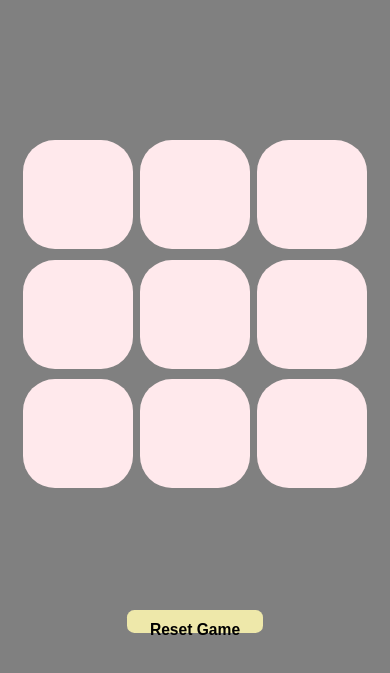
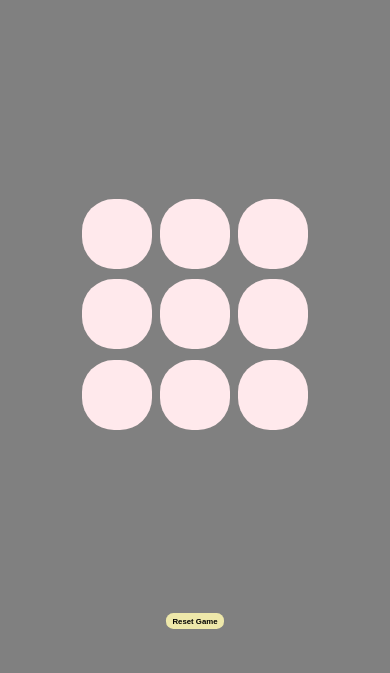
Before and after one commit to Atharva-160905/Tic-Tac-Toe, a plain HTML site: page index.html in a window 390 px wide. Shown: the part 61-734 px from the top of the page. Drawn offline with Linux system fonts and the light colour scheme.

Commit message:
Update style.css

```diff
--- a/style.css
+++ b/style.css
@@ -77,87 +77,3 @@ body{
     color:rgb(169, 21, 169);
 
 }
-
-
-/* Media Queries for Responsiveness */
-@media (max-width: 800px) {
-    /* Adjust game size for medium screens */
-    .game {
-        height: 70vmin;
-        width: 70vmin;
-    }
-
-    /* Adjust box size and font size for medium screens */
-    .box {
-        height: 22vmin;
-        width: 22vmin;
-        font-size: 10vmin;
-    }
-
-    /* Adjust button size and padding for medium screens */
-    #reset-btn, #new-btn {
-        font-size: 2.5vmin;
-        padding: 1.5vmin 3vmin;
-    }
-
-    #msg {
-        font-size: 6vmin;
-    }
-}
-
-@media (max-width: 600px) {
-    /* Adjust game size for smaller screens */
-    .game {
-        height: 80vmin;
-        width: 80vmin;
-    }
-
-    /* Adjust box size and font size for smaller screens */
-    .box {
-        height: 24vmin;
-        width: 24vmin;
-        font-size: 12vmin;
-    }
-
-    /* Adjust button size and padding for smaller screens */
-    #reset-btn, #new-btn {
-        font-size: 3vmin;
-        padding: 2vmin 4vmin;
-    }
-
-    #new-btn {
-        font-size: 4vmin;
-        padding: 2.5vmin 5vmin;
-    }
-
-    /* Adjust message font size for smaller screens */
-    #msg {
-        font-size: 7vmin;
-    }
-}
-
-@media (max-width: 400px) {
-    /* Adjust game size for very small screens */
-    .game {
-        height: 90vmin;
-        width: 90vmin;
-    }
-
-    /* Adjust box size and font size for very small screens */
-    .box {
-        height: 28vmin;
-        width: 28vmin;
-        font-size: 14vmin;
-    }
-
-    /* Adjust button size and padding for very small screens */
-    #reset-btn, #new-btn {
-        font-size: 4vmin;
-        padding: 3vmin 6vmin;
-    }
-
-    /* Adjust message font size for very small screens */
-    #msg {
-        font-size: 8vmin;
-    }
-}
```
